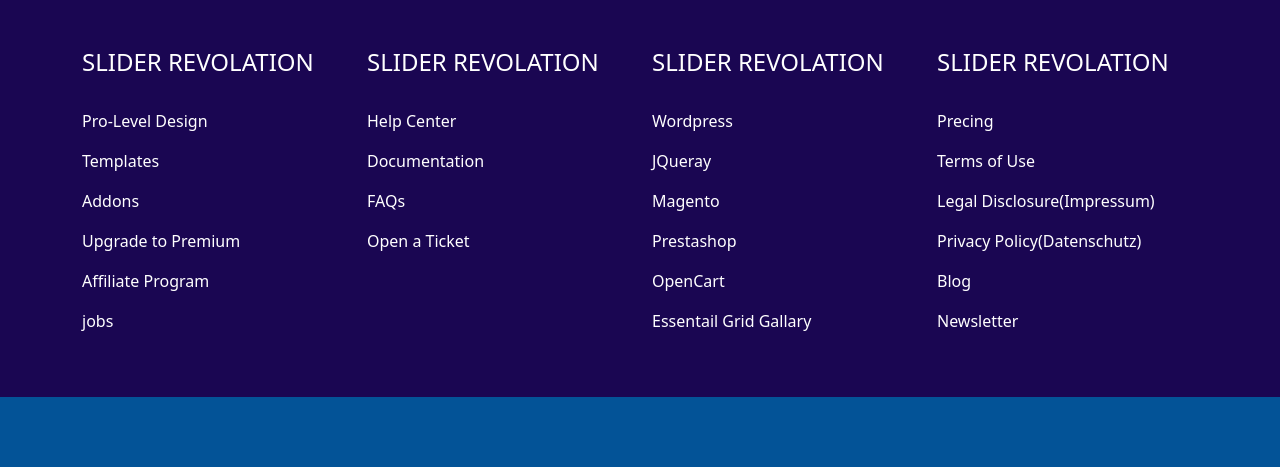
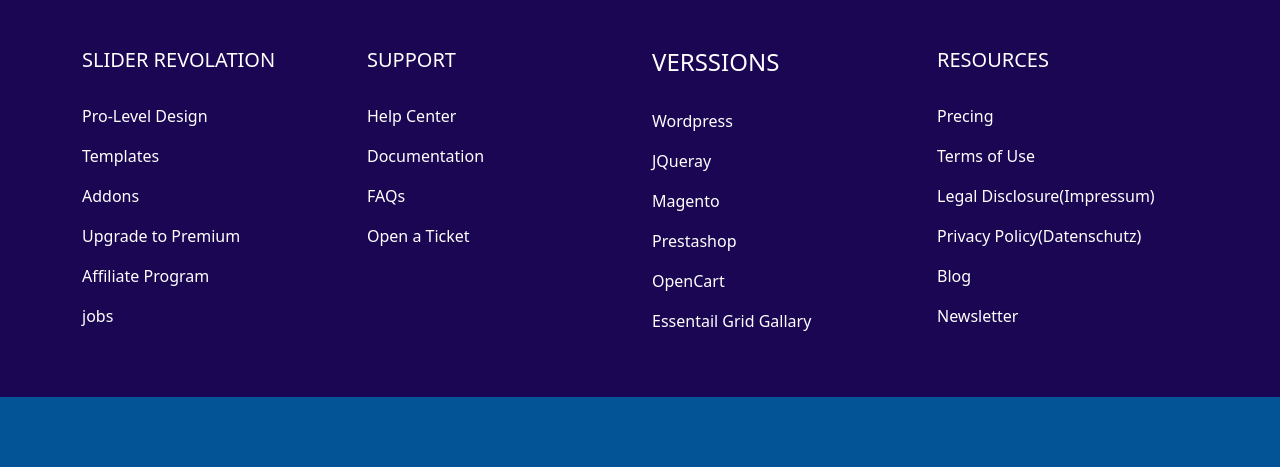
Before and after one commit to NaimWorld77/own-practise-web, a plain HTML site: page index.html in a window 1280 px wide. Shown: the top 467 px of the page. Drawn offline with Linux system fonts and the light colour scheme.

Commit message:
last commit

```diff
--- a/index.html
+++ b/index.html
@@ -32,7 +32,7 @@
         <div class="container pb-5">
             <div class="row text-white">
                 <div class="col-3 ">
-                    <h4 class="text-uppercase pb-4">slider revolation</h4>
+                    <h5 class="text-uppercase pb-4">slider revolation</h5>
                     <p>Pro-Level Design</p>
                     <p>Templates</p>
                     <p>Addons</p>
@@ -41,14 +41,14 @@
                     <p>jobs</p>
                 </div>
                 <div class="col-3">
-                    <h4 class="text-uppercase pb-4">slider revolation</h3>
+                    <h5 class="text-uppercase pb-4">Support</h3>
                     <p>Help Center</p>
                     <p>Documentation</p>
                     <p>FAQs</p>
                     <p>Open a Ticket</p>
                 </div>
                 <div class="col-3">
-                    <h4 class="text-uppercase pb-4">slider revolation</h3>
+                    <h4 class="text-uppercase pb-4">Verssions</h3>
                     <p>Wordpress</p>
                     <p>JQueray</p>
                     <p>Magento</p>
@@ -57,7 +57,7 @@
                     <p>Essentail Grid Gallary</p>
                 </div>
                 <div class="col-3">
-                    <h4 class="text-uppercase pb-4">slider revolation</h3>
+                    <h5 class="text-uppercase pb-4">Resources</h3>
                     <p>Precing</p>
                     <p>Terms of Use</p>
                     <p>Legal Disclosure(Impressum)</p>
```
